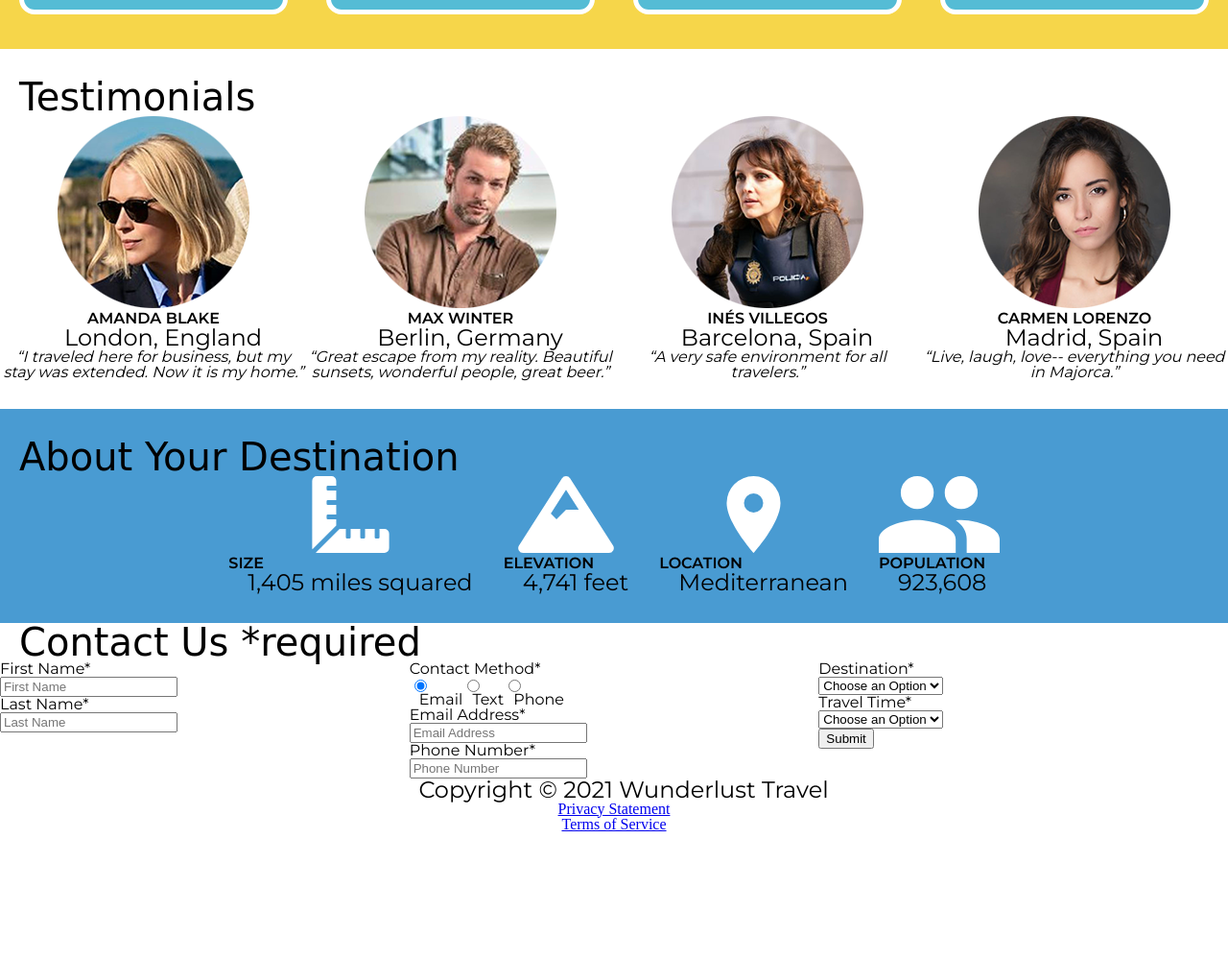
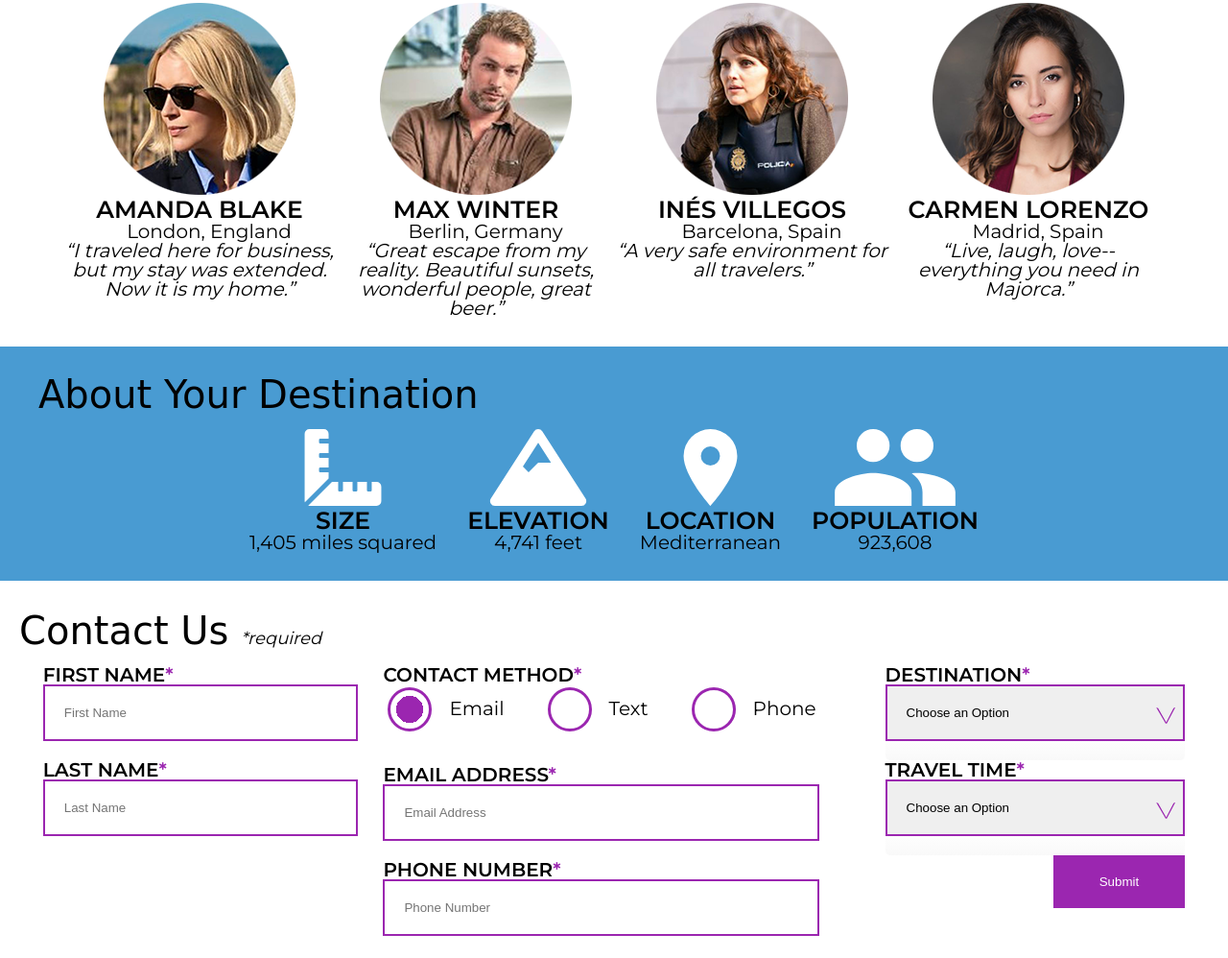
Before and after one commit to CodinApe/wunderlust, a plain HTML site: page wunderlust-majorca.html in a window 1280 px wide. Shown: the part 1418-2416 px from the top of the page at 96% size. Before the commit the page ends 2285 px from the top, so only its background shows below. Drawn offline with Linux system fonts and the light colour scheme; a web font is replaced by a local one.

Commit message:
FINISHED

```diff
--- a/styles.css
+++ b/styles.css
@@ -76,12 +76,24 @@ table {
 	border: 0;
 }
 
+header p, #contact, #plan div, #contact, #intro, #testimonials, #plan h3{
+	max-width: 90%;
+	margin: 0 auto;
+}
+
 h1 {
-	font-size: 70px;
+	margin-top: 15px;
+	margin-left: 25px;
+	font-size: 65px;
+}
+
+h2 {
+	margin-top: 15px;
 }
 
 h2, h3 {
 	font-size: 40px;
+	margin-bottom: 1rem;
 }
 
 h1, h2, h3 {
@@ -89,39 +101,28 @@ h1, h2, h3 {
 	padding-left: 20px;
 }
 
-h4, p, q, small, nav, button, form {
+h4, p, q, small, nav, button, form, footer a {
 	font-family: 'Montserrat', sans-serif;
 }
 
-h4 {
+h4, label {
 	text-transform: uppercase;
 	font-weight: bold;
+	font-size: 25px;
 }
 
-#plan h4 {
-	font-size: 30px;
-}
 
 p {
-	font-size: 24px;
+	font-size: 20px;
 	padding-left: 20px;
 }
 
-q {
-	font-style: italic;
-	quotes: "“" "”";
-}
-
-q::before {
-	content: open-quote;
-}
-
-q::after {
-	content: close-quote;
+footer p, footer a {
+	font-size:15px;
 }
 
 header {
-	background-image: linear-gradient(to bottom, blue, white, white, white);
+	background-image: linear-gradient(to bottom, #55BCD5, white);
 	display: grid;
 	grid-template-columns: 1fr 1fr;
 	grid-template-rows: 1fr 1fr 1fr;
@@ -138,19 +139,26 @@ nav {
 	grid-column: 1/3;
 }
 
+a {
+	margin-top: 15px;
+	text-decoration: none;
+	color: black;
+}
+
+a:visited {
+	color: black;
+}
+
 header h1 {
 	grid-column: 1/3;
 	grid-row: 2/3;
 }
 
 header p {
+	margin-left: 25px;
+	line-height: 2.5rem;
 	grid-column: 1/3;
 	grid-row: 3/4;
-}
-
-#toggle {
-	margin-right: 20px;
-	margin-top: 40px;
 }
 
 label {
@@ -161,9 +169,10 @@ label {
 }
 
 header label {
+	font-size: 20px;
 	position: absolute;
 	right: 0;
-	top: 20px;
+	top: 35px;
 	width: 100px;
 	background-color: #F6D64A;
 	padding: 20px 40px;
@@ -178,7 +187,6 @@ header input ~ ul {
 	overflow: hidden;
 	max-height: 0;
     transition: max-height .2s ease-out;
-    background-color: #7ABFBF;
     margin-top: 30px;
 	text-align: center;
 }
@@ -192,16 +200,36 @@ input:checked ~ ul {
 	top: 30px;
 }
 
+li {
+	font-weight: bold;
+	text-align: center;
+	font-size: 16px;
+	text-transform: uppercase;
+	background-color: #55BCD5;
+	border: 2px solid black;
+	padding: 30px;
+	margin-bottom: 0px;
+}
+
+.active {
+	background-color: #F6D64A;
+}
+
 input:checked ~ label {
-	width: 100%;
+	width: 88%;
 	top: 0;
 	background-color: black;
 	color: white;
 }
 
 #intro {
-	margin-top: 80px;
+	margin-top: 4rem;
 	padding-bottom: 20px;
+}
+
+#intro p {
+	line-height: 2rem;
+	margin-bottom: 2rem;
 }
 
 #main_content {
@@ -214,6 +242,7 @@ input:checked ~ label {
 	grid-template-columns: 1fr;
 	align-items: center;
 	row-gap: 10px;
+	column-gap: 10px;
 }
 
 #img-grid img {
@@ -253,45 +282,192 @@ input:checked ~ label {
 	padding: 30px 0px;
 }
 
+#testimonials h3 {
+	font-size: 40px;
+}
+
+#testimonials p {
+	font-size: 20px;
+}
 
 #testimonials section{
 	text-align: center;
 }
 
+q {
+	font-size: 20px;
+	font-style: italic;
+	quotes: "“" "”";
+}
+
+q::before {
+	content: open-quote;
+}
+
+q::after {
+	content: close-quote;
+}
+
 
 #about {
 	background-color: #499BD2;
-	padding: 30px 0px;
+	padding: 30px 20px;
+	margin-bottom: 2rem;
 }
 
 #about div{
 	display: grid;
 	grid-template-columns: 1fr 1fr;
+	text-align: center;
+}
+
+#about div p {
+	padding-left: 0px;
 }
 
 #about div section img {
 	width: 100%;
 	height: auto;
 	max-height: 80px;
+	min-height: 20px;
 }
 
 #contact {
-	display: grid;
+	display: flex;
+	flex-wrap: nowrap;
+	flex-direction: column;
+	max-width: 800px;
 	justify-content: center;
 }
 
-input, label, textarea {
+.form-required {
+	font-size: 18px;
+	font-weight: normal;
+	font-style: italic;
+	font-family: 'Montserrat', sans-serif;
+}
+
+label, legend {
+	font-size: 20px;
+	font-weight: bold;
+	text-transform: uppercase;
+}
+
+fieldset label {
+	font-weight: normal;
+	text-transform: capitalize;
+}
+
+input, label {
 	display: block;
 }
 
-#contact h2 {
+input, select {
+	border: 2px solid #9B26B0;
+}
+
+input, select {
+	padding: 20px;
+	margin-bottom:20px;
+}
+
+input {
+	width: 91%;
+}
+
+select {
+	appearance: none;
+}
+
+/* select arrow altering*/
+.custom-select {
+		width: 100%;
+		border: 1px solid var(--select-border);
+		border-radius: 0.25em;
+		font-size: 1.25rem;
+		cursor: pointer;
+		line-height: 1.1;
+		background-color: #fff;
+		background-image: linear-gradient(to top, #f9f9f9, #fff 33%);
+		display: grid;
+		grid-template-areas: "select";
+		align-items: center;
+  }
+
+  .custom-select::after {
+	content: "";
+	width: 1em;
+	height: 1em;
+	background-color: #9B26B0;
+	clip-path: polygon(52% 94%, 90% 20%, 100% 15%, 55% 100%, 49% 100%, 0 16%, 10% 20%);
+	justify-self: end;
+	margin-bottom: 18px;
+	margin-right: 10px;
+}
+
+  select, .custom-select::after {
+	grid-area: select;
+  }
+
+
+form {
+	width: 90%;
+	margin: 0 auto;
+}
+
+fieldset {
+	margin-bottom: 15px;
+}
+
+.radio-label {
+	margin-top: 15px;
+}
+
+.radio-input {
 	display: inline-block;
+	margin-right: 20px;
+	justify-content: center;
+	text-align: center;
+}
+
+fieldset label {
+	display: flex;
+	gap: 5px;
+	margin-right: 40px;
+
+}
+
+input[type="radio"] {
+	appearance: none;
+  	background-color: #fff;
+
+  	width: 1.15em;
+  	height: 1.15em;
+  	border: 0.25em solid #9B26B0;
+  	border-radius: 50%;
+}
+
+input[type="radio"]:checked {
+	background-image: radial-gradient(#9B26B0 50%, white 50%);
+}
+
+input[type="submit"] {
+	border: none;
+	background-color: #9B26B0;
+	color: white;
+	margin: 0 auto;
+}
+
+.required {
+	color: #9B26B0;
 }
 
 footer {
+	margin-top: 25px;
+	padding-top: 8px;
 	display: grid;
 	text-align: center;
-
+	background-color: #EAEAEA;
 }
 
 
@@ -301,53 +477,69 @@ footer {
 	}
 
 	header {
+		padding-top: 10px;
 		grid-template-columns: 1fr 1fr 1fr 1fr;
 		grid-template-rows: 1fr 1fr 1fr;
+		padding-bottom: 30px;
 	}
 
 	header input ~ ul {
 		overflow: visible;
 		text-align: center;
 		display: flex;
+		flex-direction: row;
 		justify-content: center;
-		gap: 5rem;
+		gap: 2%;
+		margin-top: 4rem;
 	}
+
+	li {
+		width: 200px;
+		border: none;
+		background-color: white;
+		color: black;
+		padding: 20px 18px 35px 18px;
+	}
+
+	nav {
+		margin: 0 auto;
+		width: 90%;
+	}
+
+	a {
+		text-decoration: none;
+		color: black;
+	}
+
+	a:visited {
+		color: black;
+	}
+
 
 	header nav {
 		grid-row: 2/3;
 		grid-column: 1/5;
 	}
 
-	header a{
-		grid-template-rows: 1/3;
-	}
-
 	header h1 {
+		margin-top: 25px;
+		margin-left: -25px;
 		grid-column: 2/5;
 		grid-row: 1/2;
 	}
 
 	header p {
+		margin-top: -20px;
+		margin-left: -25px;
 		grid-column: 2/5;
 		grid-row: 2/3;
-	}
-
-
-	#about div {
-		display: flex;
-		justify-content: center;
-		gap: 2rem;
-	}
-
-	#about div section img{
-
-
 	}
 
 	#plan div {
 		display: grid;
 		grid-template-columns: 1fr 1fr;
 		grid-template-rows: 1fr 1fr;
+		margin: 0 auto;
 	}
 
 	#testimonials div {
@@ -371,7 +563,43 @@ footer {
 		grid-column: 1/3;
 	}
 
+	input[type="submit"] {
+		width: 44%;
+		margin-right: 0;
+	}
 
+	a {
+		margin-top: 4px;
+	}
+
+	footer {
+		padding-bottom: 30px;
+	}
+
+	footer p {
+		position: absolute;
+		left: 0;
+	}
+
+	footer a:nth-child(2) {
+		position: absolute;
+		right: 150px;
+	}
+	footer a:nth-child(3) {
+		position: absolute;
+		right: 0;
+	}
+
+
+
+}
+
+@media screen and (min-width:820px) {
+	#about div {
+		display: flex;
+		justify-content: center;
+		gap: 2rem;
+	}
 }
 
 
@@ -380,16 +608,46 @@ footer {
 	#intro {
 		display: grid;
 		grid-template-columns: 1fr 1fr 1fr 1fr 1fr;
+		margin-top: 0px;
 	}
 
 	#intro h2, #intro p {
 		grid-column: 1/3;
 	}
 
+	header {
+		margin-bottom: -50px;
+	}
+
 	header nav {
 		position: absolute;
 		top: 0;
 		right: 0;
+	}
+
+	header input ~ ul {
+		position: absolute;
+		margin-top: 0;
+		right: 0;
+		top: 0;
+	}
+
+	header h1 {
+		position: absolute;
+		top: 30px;
+		left: 235px;
+	}
+
+	header p {
+		position: absolute;
+		top: 140px;
+		left: 235px;
+	}
+
+	li {
+		font-size: 12px;
+		width: 115px;
+		padding: 15px 15px 20px 15px;
 	}
 
 	#img-grid {
@@ -411,16 +669,23 @@ footer {
 	}
 
 	#contact {
+		max-width: 1400px;
 		display: block;
+	}
+
+	#nums {
+		width: 90%;
+		margin-left: 10px;
 	}
 
 	form {
 		display: grid;
 		grid-template-columns: 1fr 1fr 1fr;
+		column-gap: 2rem;
+		width: 93%;
 	}
 
 	#nums {
 		grid-column: 2/3;
 	}
-
 }
--- a/wunderlust-majorca.html
+++ b/wunderlust-majorca.html
@@ -65,7 +65,7 @@
                         <img src="images/majorca-beach.png" alt="A calm cove with turquoise waters calmly lapping at a light sand beach">
                         <picture>
                             <source srcset="images/majorca-cove-small.png"
-                                media="(max-width: 500px)">
+                                media="(max-width: 600px)">
                             <img src="images/majorca-cove.png" alt="Deep blue water leading to the horizon with the island and trees in the foreground">
                         </picture>
                     </div>
```
